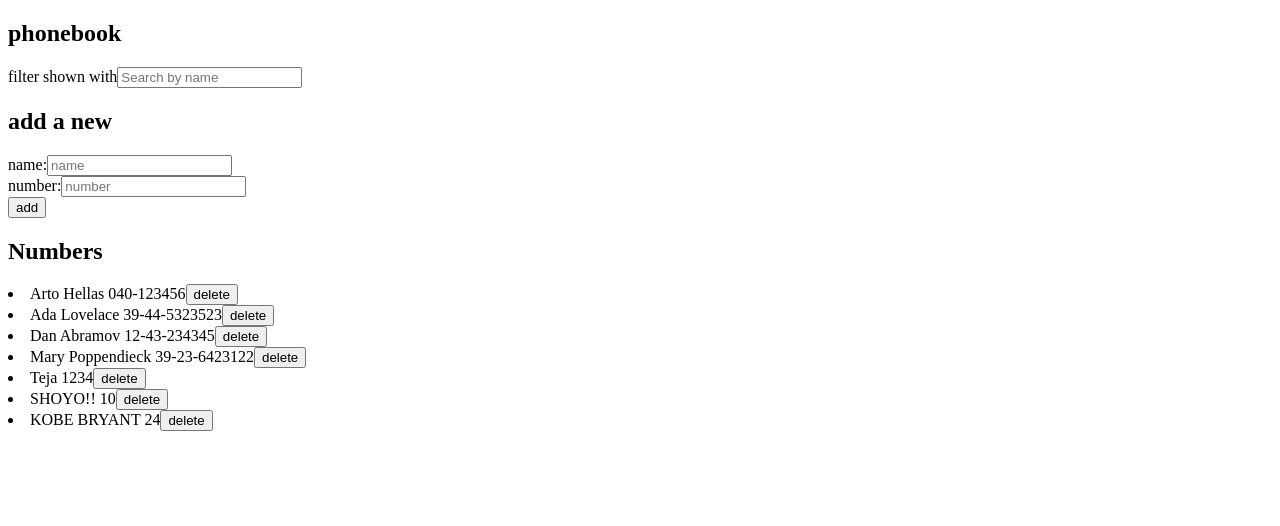
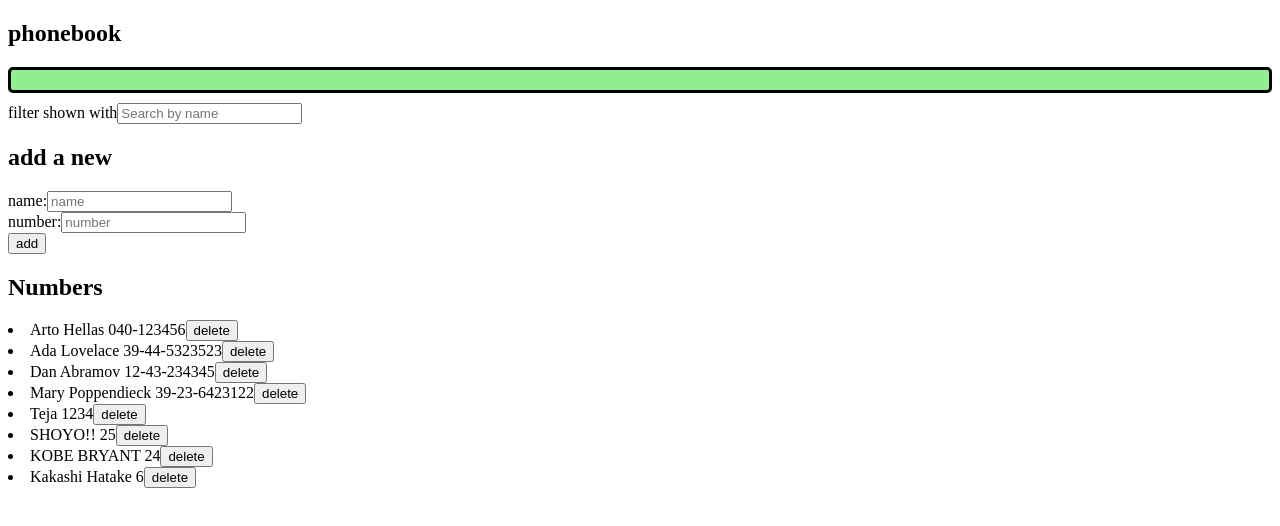
Before and after one commit to Tejaannamdevula/Full-Stack-Open, a React (Vite) app in the folder part-2/phonebook/: page / in a window 1280 px wide. Shown: the top 526 px of the page. Built offline with nearby package versions, Linux system fonts and the light colour scheme; data requests are answered from the project's data file.

Commit message:
feat conmpleted ex 2.16

```diff
--- a/part-2/phonebook/db.json
+++ b/part-2/phonebook/db.json
@@ -28,12 +28,17 @@
     {
       "id": "6",
       "name": "SHOYO!!",
-      "number": "10"
+      "number": "25"
     },
     {
       "id": "7",
       "name": "KOBE BRYANT",
       "number": "24"
+    },
+    {
+      "id": "8",
+      "name": "Kakashi Hatake",
+      "number": "6"
     }
   ]
 }
--- a/part-2/phonebook/src/App.jsx
+++ b/part-2/phonebook/src/App.jsx
@@ -4,13 +4,22 @@
 import Numbers from "./Components/Numbers";
 import axios from "axios";
 import personService from "./Services/persons";
+import "./index.css";
 
+const Notification = ({ message }) => {
+  if (message === null) {
+    return null;
+  }
+  return <div className="error">{message}</div>;
+};
 function App() {
   const [persons, setPersons] = useState([]);
 
   const [newName, setNewName] = useState("");
   const [newNumber, setNewNumber] = useState("");
   const [filter, setFilter] = useState("");
+
+  const [error, setErrorMessage] = useState("");
 
   useEffect(() => {
     // axios.get("http://localhost:3001/persons").then((response) => {
@@ -51,12 +60,16 @@
               )
             );
           });
+        personService.getAll().then((newdata) => {
+          setPersons(newdata);
+        });
+        setErrorMessage(`updated ${newName} number`);
+        setTimeout(() => {
+          setErrorMessage("");
+        }, 5000);
+        setNewName("");
+        setNewNumber("");
       }
-      personService.getAll().then((newdata) => {
-        setPersons(newdata);
-      });
-      setNewName("");
-      setNewNumber("");
 
       return;
     }
@@ -73,7 +86,10 @@
       personService.getAll().then((newdata) => {
         setPersons(newdata);
       });
-
+      setErrorMessage(`Added ${newName} number`);
+      setTimeout(() => {
+        setErrorMessage("");
+      }, 5000);
       setNewName("");
       setNewNumber("");
     });
@@ -87,6 +103,10 @@
         .then((returnedObj) => {
           console.log(returnedObj);
           setPersons(persons.filter((person) => person.id !== id));
+          setErrorMessage(`added ${newName} number`);
+          setTimeout(() => {
+            setErrorMessage("");
+          }, 5000);
         })
         .catch((err) => {
           console.log("tttt", err);
@@ -99,6 +119,8 @@
     <>
       <div>
         <h2> phonebook</h2>
+
+        <Notification message={error}></Notification>
 
         <Filter
           value={filter}
--- /dev/null
+++ b/part-2/phonebook/src/index.css
@@ -0,0 +1,9 @@
+.error {
+  color: Black;
+  background: lightgreen;
+  font-size: 20;
+  border-style: solid;
+  border-radius: 5px;
+  padding: 10px;
+  margin-bottom: 10px;
+}
```
